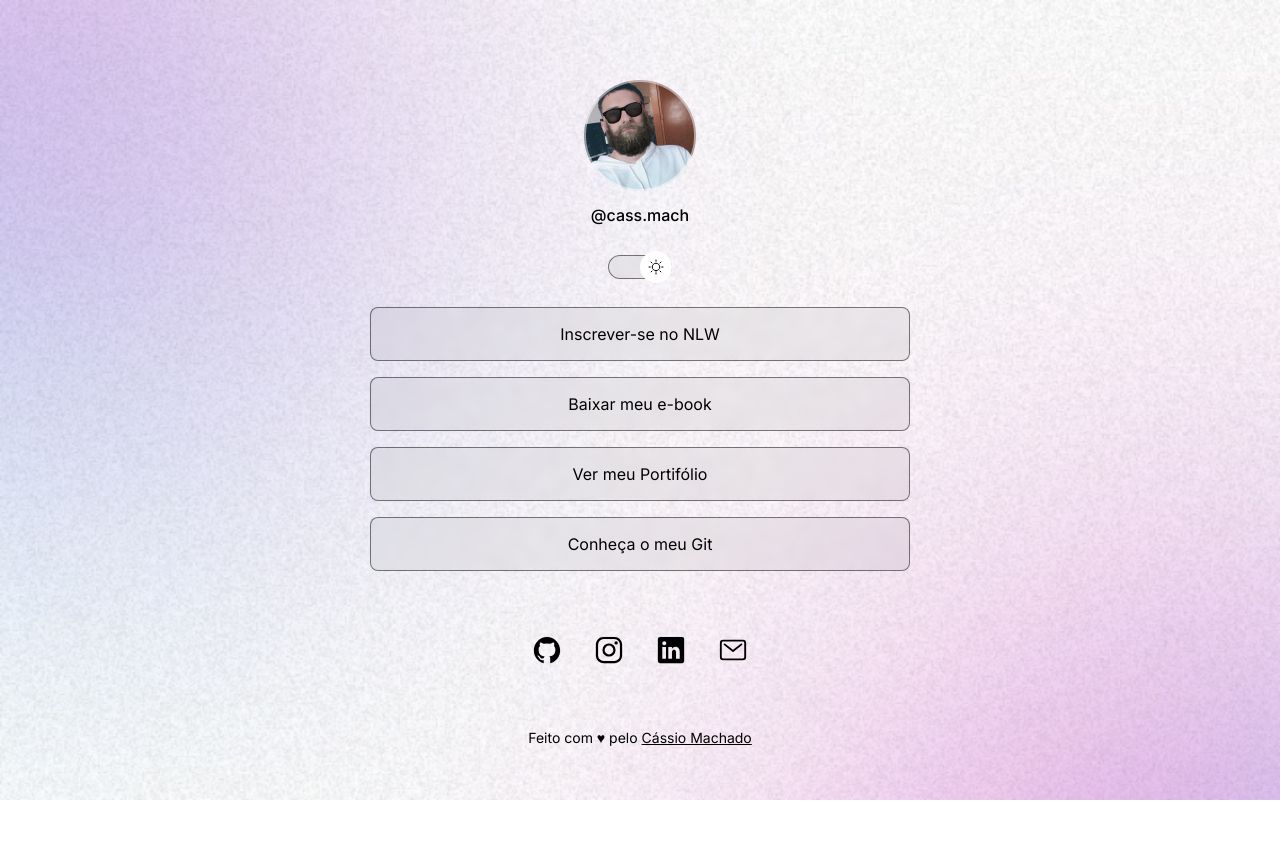
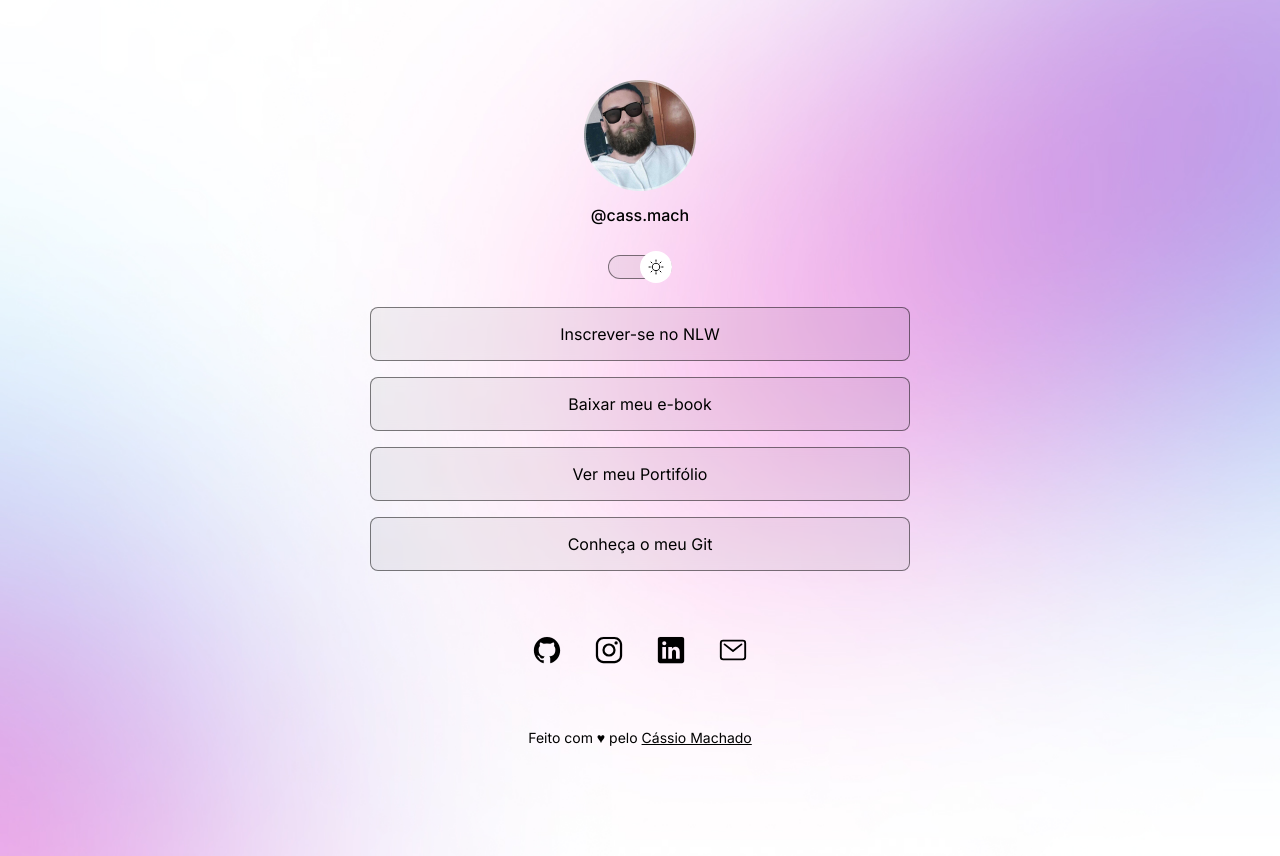
Before and after one commit to cassmach/projeto-devlink, a plain HTML site: page index.html in a window 1280 px wide. Both pictures are taken after a click on the element 640 px from the left and 267 px from the top of the page. Before the commit the page ends 800 px from the top, so only its background shows below. Drawn offline with nearby package versions, Linux system fonts and the light colour scheme.

```diff
--- a/script.js
+++ b/script.js
@@ -17,5 +17,4 @@ function toggleMode() {
     img.setAttribute("src", "./assets/avatar.png")
   }
 
-  // substituir a imagem
 }
--- a/style.css
+++ b/style.css
@@ -24,6 +24,7 @@
 
 body {
   background: var(--bg-url) no-repeat top center/cover;
+  height:100vh ;
 }
 
 body * {
@@ -155,3 +156,13 @@ footer {
   text-align: center;
   font-size: 14px;
 }
+ /* media queries */
+
+ @media (min-width: 700px) {
+   :root {
+    --bg-url: url(./assets/bg-desktop.jpg)
+   }
+   .light {
+    --bg-url: url(./assets/bg-desktop-light.jpg);
+   }
+ }
```
